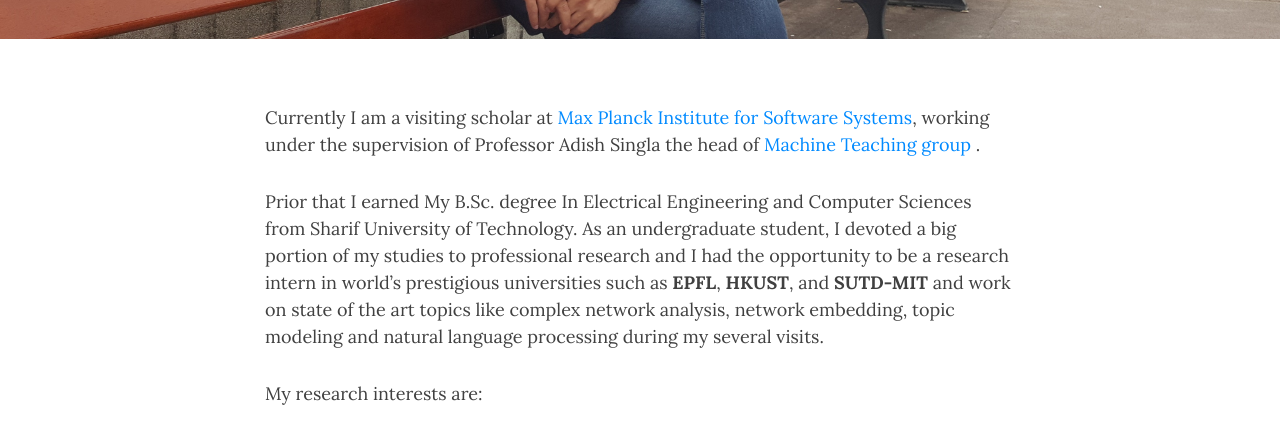
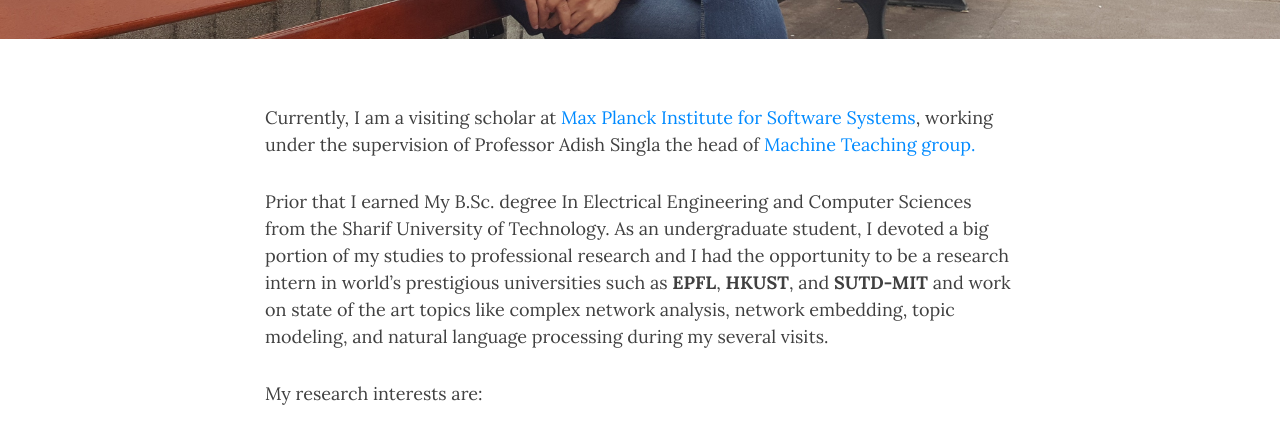
Before and after one commit to Moein-Khajehnejad/Moein-Khajehnejad.github.io, a Jekyll site: the page built from index.html, in a window 1280 px wide and 900 px high, scrolled down 335 px. Shown: the part 154-591 px from the top of the window. Built offline with Jekyll 4.4.1, drawn with Linux system fonts in a browser that asks for light colours; nearby versions of some CDN libraries; the list of posts is cut into pages by our own code.

Commit message:
some parts modified

```diff
--- a/index.html
+++ b/index.html
@@ -6,9 +6,9 @@ bigimg: "/img/profile.jpg"
 use-site-title: true
 ---
 
-      <p>Currently I am a visiting scholar at <a href="https://www.mpi-sws.org/">Max Planck Institute for Software Systems</a>, working under the supervision of Professor Adish Singla the head of <a href = "https://machineteaching.mpi-sws.org/adishsingla.html">Machine Teaching group </a>.</p>
+      <p>Currently, I am a visiting scholar at <a href="https://www.mpi-sws.org/">Max Planck Institute for Software Systems</a>, working under the supervision of Professor Adish Singla the head of <a href = "https://machineteaching.mpi-sws.org/adishsingla.html">Machine Teaching group.</a></p>
 
-<p> Prior that I earned My B.Sc. degree In Electrical Engineering and Computer Sciences from Sharif University of Technology. As an undergraduate student, I devoted a big portion of my studies to professional research and I had the opportunity to be a research intern in world’s prestigious universities such as <b>EPFL</b>, <b>HKUST</b>, and <b>SUTD-MIT</b> and work on state of the art topics like complex network analysis, network embedding, topic modeling and natural language processing during my several visits.
+<p> Prior that I earned My B.Sc. degree In Electrical Engineering and Computer Sciences from the Sharif University of Technology. As an undergraduate student, I devoted a big portion of my studies to professional research and I had the opportunity to be a research intern in world’s prestigious universities such as <b>EPFL</b>, <b>HKUST</b>, and <b>SUTD-MIT</b> and work on state of the art topics like complex network analysis, network embedding, topic modeling, and natural language processing during my several visits.
 </p>
 
 <p>My research interests are:
```
Also changed, not shown: publications.md (+5 -0 lines).
